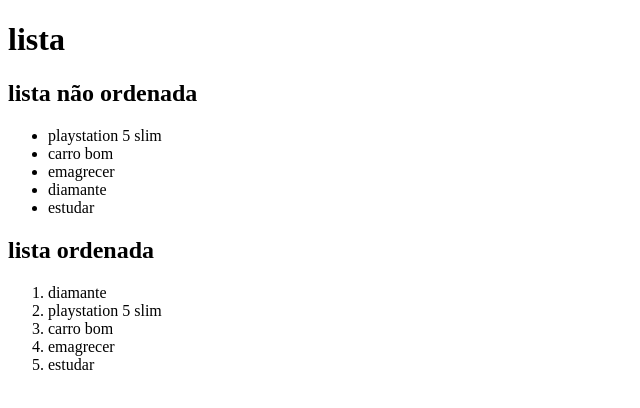
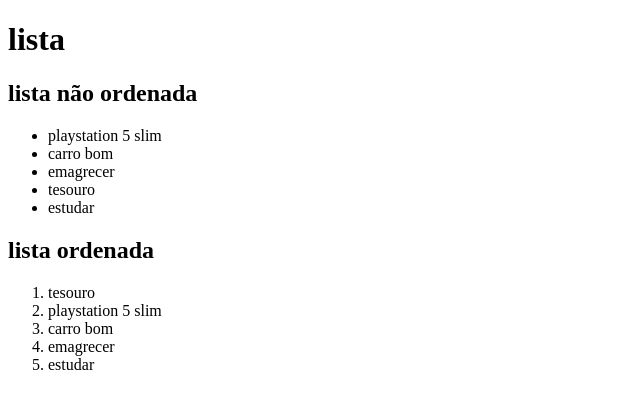
Before and after one commit to iogoceccon/aula-tabela, a plain HTML site: page index.html in a window 1280 px wide. Shown: the full height of the page, 0-640 px from the left. Drawn offline with Linux system fonts and the light colour scheme.

Commit message:
trocado de diamante para tesouro

```diff
--- a/index.html
+++ b/index.html
@@ -13,13 +13,13 @@
         <li>playstation 5 slim</li>
         <li>carro bom</li>
         <li>emagrecer</li>
-        <li>diamante</li>
+        <li>tesouro</li>
         <li>estudar</li>
     </ul>
 
     <h2>lista ordenada</h2>
     <ol>
-        <li>diamante</li>
+        <li>tesouro</li>
         <li>playstation 5 slim</li>
         <li>carro bom</li>
         <li>emagrecer</li>
```
